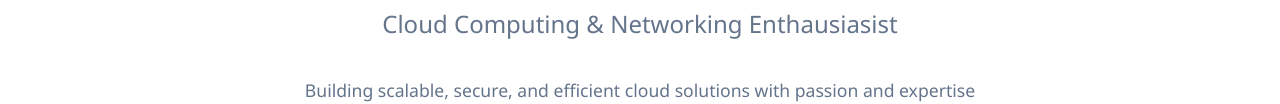
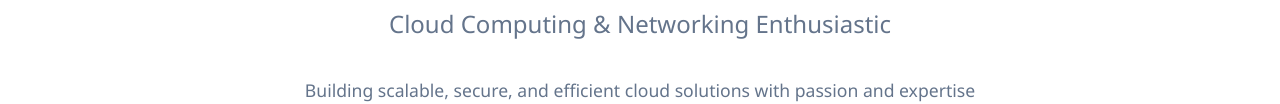
Before and after one commit to dkd45/portfolio, a plain HTML site: page index.html in a window 1280 px wide. Shown: the part 397-501 px from the top of the page. Drawn offline with Linux system fonts and the light colour scheme.

Commit message:
fixed some minor issues

```diff
--- a/index.html
+++ b/index.html
@@ -562,7 +562,7 @@
         <section id="home" class="home">
             <div class="home-content">
                 <h1>Deepak Kumar Das</h1>
-                <p class="subtitle">Cloud Computing & Networking Enthausiasist</p>
+                <p class="subtitle">Cloud Computing & Networking Enthusiastic</p>
                 <p style="font-size: 1.1rem; color: var(--text-light); margin-bottom: 3rem;">
                     Building scalable, secure, and efficient cloud solutions with passion and expertise
                 </p>
```
